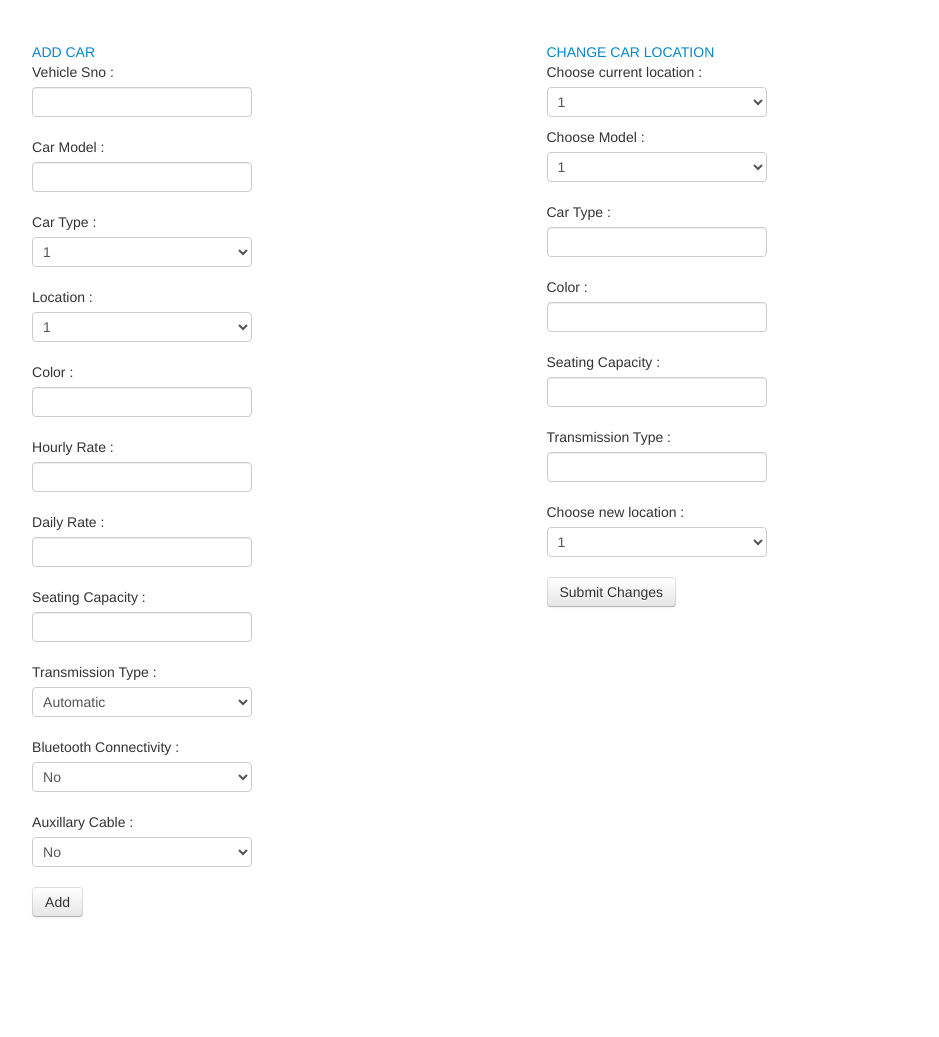
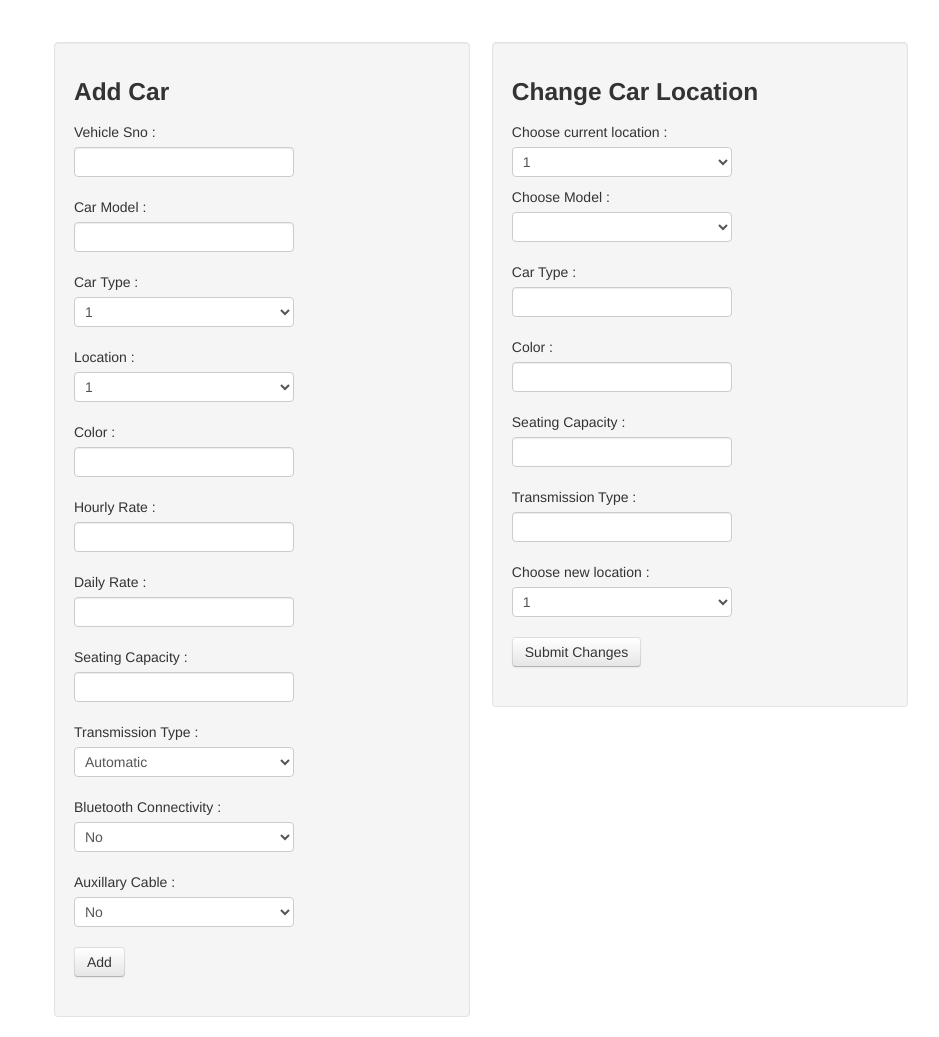
Before and after one commit to fozzle/cs4400, a Flask app: template templates/manage_cars.html in a window 1280 px wide. Shown: the whole page, without its empty margins (199-1138 px from the left). Before the commit the page ends 917 px from the top, so only its background shows below. Run offline with Flask 2, Linux system fonts and the light colour scheme; the template is opened without the code that fills it: most values are stand-ins (such as "Sample title", 1, 10 or a date in 2020); some libraries are stand-ins or nearby versions.

Commit message:
Split manage car forms to put and post, added jscript selectors, template tweak

```diff
--- a/app.py
+++ b/app.py
@@ -326,6 +326,16 @@ def manage_cars():
     c.execute(models)
     models = c.fetchall()
 
+    by_location = "SELECT VehicleSno, CarModel, REPLACE(CarLocation, ' ', '') as locationkey FROM car"
+    c.execute(by_location)
+    by_location = {}
+    records = c.fetchall()
+    for record in records:
+        if by_location.get(record[2]):
+            by_location[record[2]].append(record)
+        else:
+            by_location[record[2]] = [record]
+
 
     if request.method == "POST":
         car_sql = ("INSERT INTO car(VehicleSno,Auxiliary_Cable,Transmission_Type,Seating_Capacity,BluetoothConnectivity,DailyRate,HourlyRate,Color,Type,CarModel,CarLocation) VALUES ({VehicleSno},{Auxiliary_Cable},{Transmission_Type},{Seating_Capacity},{BluetoothConnectivity},{DailyRate},{HourlyRate},'{Color}','{Type}','{CarModel}', '{CarLocation}')"
@@ -335,7 +345,7 @@ def manage_cars():
                             Seating_Capacity=request.form['seat'],
                             BluetoothConnectivity=request.form['blue'],
                             DailyRate=request.form['daily'],
-                        HourlyRate=request.form['hr'],
+                            HourlyRate=request.form['hr'],
                             Color=request.form['color'],
                             Type=request.form['type'],
                             CarModel=request.form['model'],
@@ -352,7 +362,7 @@ def manage_cars():
         return render_template('manage_cars.html',locations = locations, types = types)
 
 
-    return render_template('manage_cars.html', models = models, locations = locations, types = types)
+    return render_template('manage_cars.html', by_location=by_location, models = models, locations = locations, types = types)
 
 @app.route('/maint_request', methods=['GET'])
 def maint_request():
--- a/templates/base.html
+++ b/templates/base.html
@@ -35,6 +35,7 @@
           <li><a href="{{ url_for('rent') }}">Rent a Car</a></li>
           {% elif session['role'] == 'emp' %}
           <li><a href="{{ url_for('manage_cars') }}">Manage Cars</a></li>
+          <li><a href="{{ url_for('loc_prefs') }}">Location Pref Report</a></li>
           {% elif session['role'] == 'admin' %}
           {% endif %}
           {% if session['username'] %}
--- a/templates/manage_cars.html
+++ b/templates/manage_cars.html
@@ -1,11 +1,10 @@
 {% extends 'base.html' %}
 {% block title %}Manage Cars{% endblock %}
 {% block content %}
-
-	<form action="" method="post">
-	<table width="100%" cellpadding="0" cellspacing="10" border="0">
-		<td width="50%" valign="top">
-			<a>ADD CAR</a>
+	<script src="//ajax.googleapis.com/ajax/libs/jquery/2.0.0/jquery.min.js"></script>
+	<div class="span5 well">
+			<h3>Add Car</h3>
+			<form action="" method="post">
 			<p><label>Vehicle Sno :</label><input type=text name=vsno>
 			<p><label>Car Model :</label><input type=text name=model>
 			<p><label>Car Type :</label>
@@ -40,21 +39,31 @@
 				<option value ="1">Yes</option>
 				</select>
 			<p><button type=submit class=btn>Add</button>
-		</td>
-           	<td width="50%" valign="top">
-           		<a>CHANGE CAR LOCATION</a>
+
+	</form>
+	</div>
+	<div class="span5 well">
+           	<h3>Change Car Location</h3>
+           	<form action="" method="put">
 			<p><label>Choose current location :</label>
-               			<select name=locations>
+               			<select name=locations id="location_selector">
                			{% for (loc) in locations %}
                				<option value="{{loc[0]}}">{{loc[0]}}</option>
                			{% endfor %}
                			</select>
                		<label>Choose Model :</label>
-				<select name=model>
-				{% for (carmodel) in models %}
-					<option value="{{carmodel[0]}}">{{carmodel[0]}}</option>
-				{% endfor %}
+
+
+				<select name=model id="location_mods">
+					<option class="location_mods nil" value=""></option>
+					{% for location, record in by_location.items() %}
+						{% for vsn, model, location in record %}
+						<option class="location_mods {{ location }}" value="{{vsn}}">{{ model }}</option>
+						{% endfor %}
+					{% endfor %}
 				</select>
+
+
                		<p><label>Car Type :</label><input type=text name=carType>
                		<p><label>Color :</label><input type=text name=color></p>
                		<p><label>Seating Capacity :</label><input type=text name=seatCap></p>
@@ -67,8 +76,20 @@
                			</select>
                		<p><button type=submit class=btn>Submit Changes</button>
 
-           	</td>
+
 
 	</form>
 
+	<script>
+		$('#location_selector').change(function() {
+			var value = $('#location_selector').val();
+			value = value.replace(' ', '');
+			console.log(value);
+			$('.location_mods').hide();
+			$('.' + value).show();
+			$('.nil').show();
+			$('#location_mods').val('');
+		});
+	</script>
+
 {% endblock %}
```
